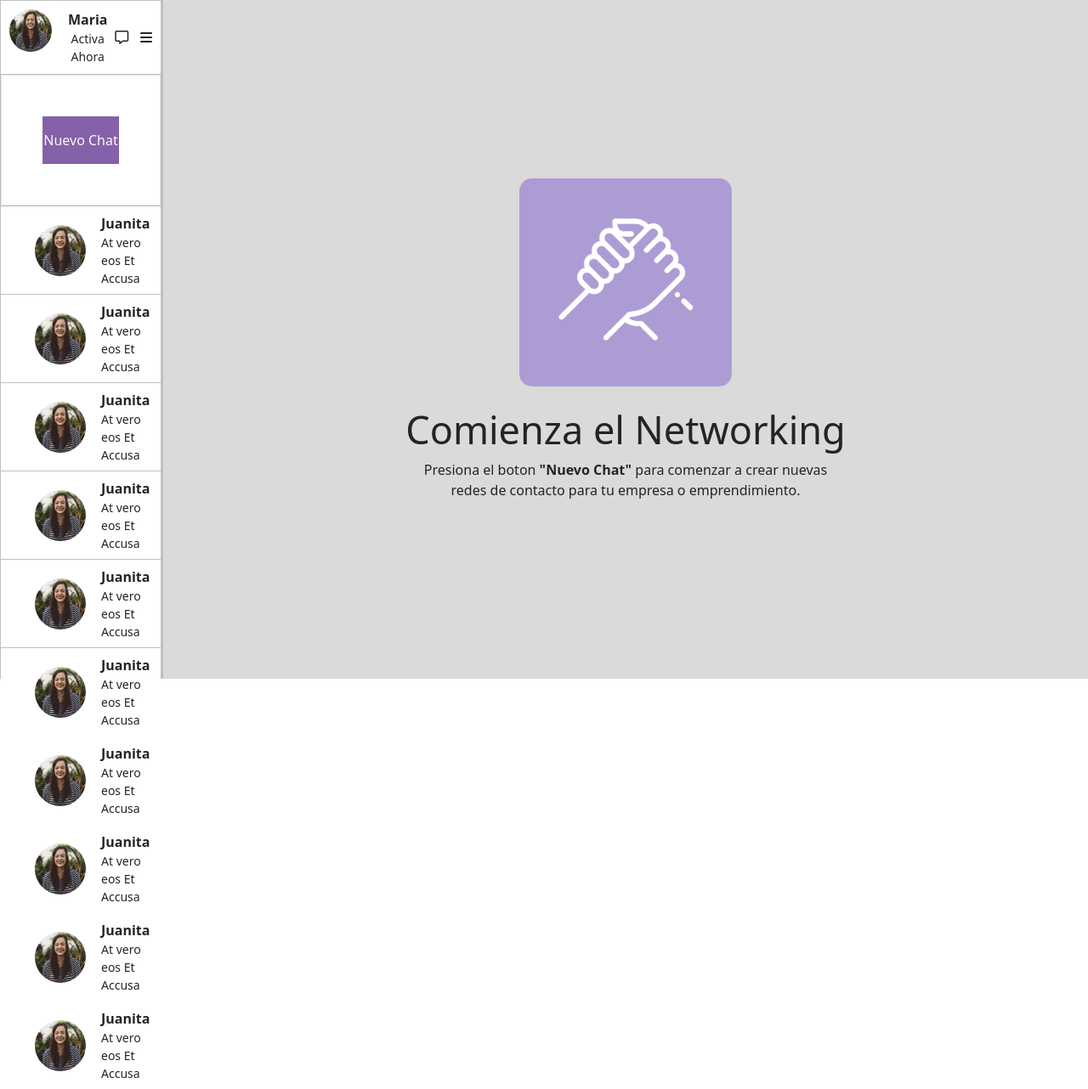
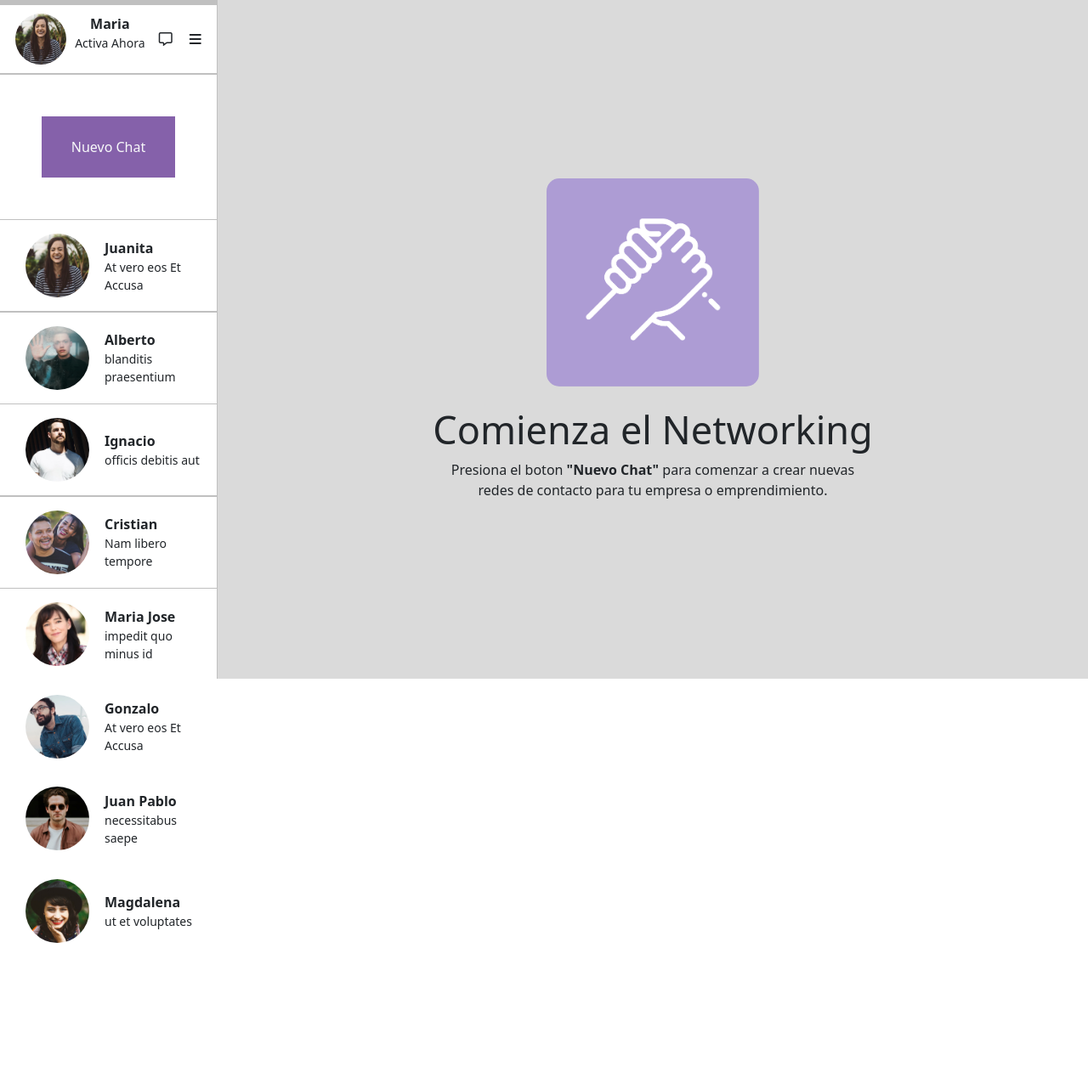
Before and after one commit to JulianCrespi/Flexbox, a plain HTML site: page index.html in a window 1280 px wide. Shown: the part 1-1283 px from the top of the page at 85% size. After the commit the page ends 1127 px from the top, so only its background shows below. Drawn offline with nearby package versions, Linux system fonts and the light colour scheme.

Commit message:
Diagram Finish

```diff
--- a/assets/css/styles.css
+++ b/assets/css/styles.css
@@ -5,10 +5,10 @@
 
 .menu {
     /*list-style: none;*/
-    width: 15%;
+    width: 20%;
     background-color: rgb(192, 192, 192);
-    padding-left: 1px;
-    padding-right: 2px;
+    padding-top: 5px;
+
 }
 
 ul {
@@ -18,7 +18,7 @@ ul {
 
 li {
     background-color: rgb(255, 255, 255);
-    margin-top: 1px;
+    margin-top: 1.5px;
     margin-right: 1px;
 }
 
@@ -36,8 +36,8 @@ li {
 
 
 .main-user img {
-    width: 50px;
-    height: 50px;
+    width: 60px;
+    height: 60px;
     margin-right: 10px;
 }
 
@@ -62,7 +62,7 @@ li {
 /* User List */
 .user-list {
     padding: 8px;
-    padding-left: 20px;
+    padding-left: 15px;
 
     display: flex;
     justify-contxent: space-around;
@@ -70,8 +70,8 @@ li {
 }
 
 .user-list img {
-    width: 60px;
-    height: 60px;
+    width: 75px;
+    height: 75px;
     margin-right: 10px;
 }
 
@@ -86,7 +86,7 @@ li {
     align-items: center;
     text-align: center;
     background-color: #dadada;
-    width: 85%;
+    width: 80%;
 
 }
 
--- a/index.html
+++ b/index.html
@@ -49,9 +49,9 @@
                 </li>
 
                 <!--Nuevo Chat-->
-                <li class="NuevoChat border">
-                    <div class="m-5 ">
-                        <p class="py-3 text-light">Nuevo Chat</p>
+                <li class="NuevoChat border border-white"">
+                    <div class=" m-5 ">
+                        <p class=" py-4 text-light">Nuevo Chat</p>
         </div>
         </li>
 
@@ -72,12 +72,12 @@
         <li>
             <div class="user-list">
                 <div class="user-list img">
-                            <img src="./assets/img/Screen Shot 2018-11-28 at 15.27.14.jpg" class="rounded-circle"
+                    <img src="./assets/img/Screen Shot 2018-11-28 at 15.32.16.jpg" class="rounded-circle"
                         alt="Imagen Perfil">
                 </div>
                 <div class="user_name">
-                            <div><b>Juanita</b></div>
-                            <div class="small">At vero eos Et Accusa</div>
+                    <div><b>Alberto</b></div>
+                    <div class="small">blanditis praesentium</div>
                 </div>
             </div>
         </li>
@@ -85,11 +85,53 @@
         <li>
             <div class="user-list">
                 <div class="user-list img">
-                            <img src="./assets/img/Screen Shot 2018-11-28 at 15.27.14.jpg" class="rounded-circle"
+                    <img src="./assets/img/Screen Shot 2018-11-28 at 15.30.34.jpg" class="rounded-circle"
                         alt="Imagen Perfil">
                 </div>
                 <div class="user_name">
-                            <div><b>Juanita</b></div>
+                    <div><b>Ignacio</b></div>
+                    <div class="small">officis debitis aut</div>
+                </div>
+            </div>
+        </li>
+
+
+        <li>
+            <div class="user-list">
+                <div class="user-list img">
+                    <img src="./assets/img/Screen Shot 2018-11-28 at 15.28.30.jpg" class="rounded-circle"
+                        alt="Imagen Perfil">
+                </div>
+                <div class="user_name">
+                    <div><b>Cristian</b></div>
+                    <div class="small">Nam libero tempore</div>
+                </div>
+            </div>
+        </li>
+
+
+        <li>
+            <div class="user-list">
+                <div class="user-list img">
+                    <img src="./assets/img/Screen Shot 2018-11-28 at 15.32.44.jpg" class="rounded-circle"
+                        alt="Imagen Perfil">
+                </div>
+                <div class="user_name">
+                    <div><b>Maria Jose</b></div>
+                    <div class="small">impedit quo minus id</div>
+                </div>
+            </div>
+        </li>
+
+
+        <li>
+            <div class="user-list">
+                <div class="user-list img">
+                    <img src="./assets/img/Screen Shot 2018-11-28 at 15.31.09.jpg" class="rounded-circle"
+                        alt="Imagen Perfil">
+                </div>
+                <div class="user_name">
+                    <div><b>Gonzalo</b></div>
                     <div class="small">At vero eos Et Accusa</div>
                 </div>
             </div>
@@ -99,12 +141,12 @@
         <li>
             <div class="user-list">
                 <div class="user-list img">
-                            <img src="./assets/img/Screen Shot 2018-11-28 at 15.27.14.jpg" class="rounded-circle"
+                    <img src="./assets/img/Screen Shot 2018-11-28 at 15.30.54.jpg" class="rounded-circle"
                         alt="Imagen Perfil">
                 </div>
                 <div class="user_name">
-                            <div><b>Juanita</b></div>
-                            <div class="small">At vero eos Et Accusa</div>
+                    <div><b>Juan Pablo</b></div>
+                    <div class="small">necessitabus saepe</div>
                 </div>
             </div>
         </li>
@@ -113,86 +155,15 @@
         <li>
             <div class="user-list">
                 <div class="user-list img">
-                            <img src="./assets/img/Screen Shot 2018-11-28 at 15.27.14.jpg" class="rounded-circle"
+                    <img src="./assets/img/Screen Shot 2018-11-28 at 15.28.04.jpg" class="rounded-circle"
                         alt="Imagen Perfil">
                 </div>
                 <div class="user_name">
-                            <div><b>Juanita</b></div>
-                            <div class="small">At vero eos Et Accusa</div>
+                    <div><b>Magdalena</b></div>
+                    <div class="small">ut et voluptates</div>
                 </div>
             </div>
         </li>
-
-
-                <li>
-                    <div class="user-list">
-                        <div class="user-list img">
-                            <img src="./assets/img/Screen Shot 2018-11-28 at 15.27.14.jpg" class="rounded-circle"
-                                alt="Imagen Perfil">
-                        </div>
-                        <div class="user_name">
-                            <div><b>Juanita</b></div>
-                            <div class="small">At vero eos Et Accusa</div>
-                        </div>
-                    </div>
-                </li>
-
-
-                <li>
-                    <div class="user-list">
-                        <div class="user-list img">
-                            <img src="./assets/img/Screen Shot 2018-11-28 at 15.27.14.jpg" class="rounded-circle"
-                                alt="Imagen Perfil">
-                        </div>
-                        <div class="user_name">
-                            <div><b>Juanita</b></div>
-                            <div class="small">At vero eos Et Accusa</div>
-                        </div>
-                    </div>
-                </li>
-
-
-                <li>
-                    <div class="user-list">
-                        <div class="user-list img">
-                            <img src="./assets/img/Screen Shot 2018-11-28 at 15.27.14.jpg" class="rounded-circle"
-                                alt="Imagen Perfil">
-                        </div>
-                        <div class="user_name">
-                            <div><b>Juanita</b></div>
-                            <div class="small">At vero eos Et Accusa</div>
-                        </div>
-                    </div>
-                </li>
-
-
-                <li>
-                    <div class="user-list">
-                        <div class="user-list img">
-                            <img src="./assets/img/Screen Shot 2018-11-28 at 15.27.14.jpg" class="rounded-circle"
-                                alt="Imagen Perfil">
-                        </div>
-                        <div class="user_name">
-                            <div><b>Juanita</b></div>
-                            <div class="small">At vero eos Et Accusa</div>
-                        </div>
-                    </div>
-                </li>
-
-
-                <li>
-                    <div class="user-list">
-                        <div class="user-list img">
-                            <img src="./assets/img/Screen Shot 2018-11-28 at 15.27.14.jpg" class="rounded-circle"
-                                alt="Imagen Perfil">
-                        </div>
-                        <div class="user_name">
-                            <div><b>Juanita</b></div>
-                            <div class="small">At vero eos Et Accusa</div>
-                        </div>
-                    </div>
-                </li>
-
 
         </ul>
 
```
Lines whose indentation alone changed are shown as unchanged.
